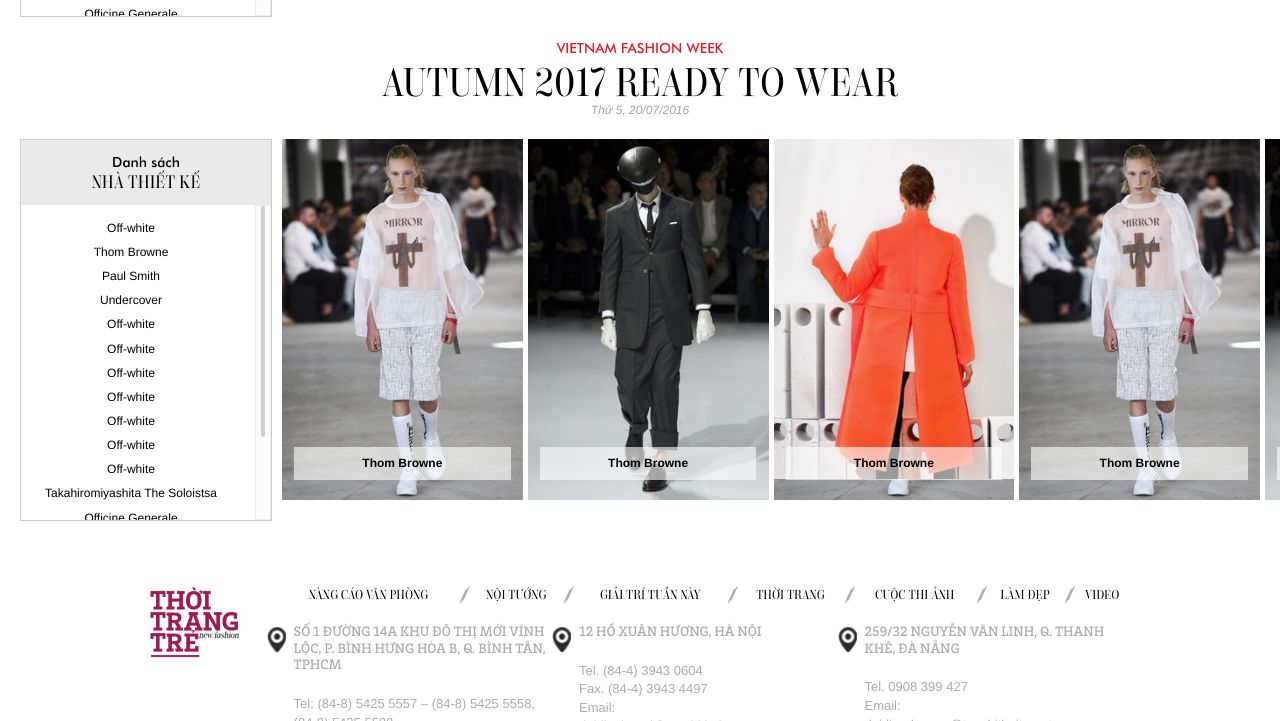
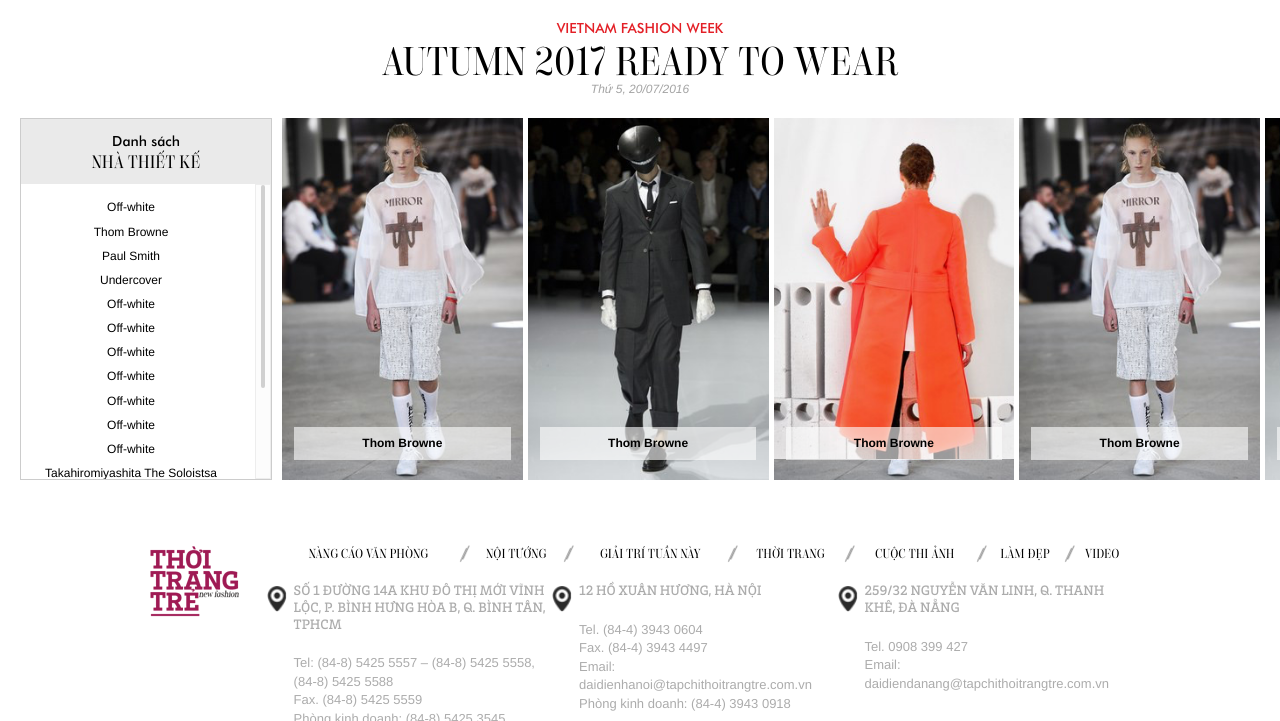
Before and after one commit to MekongCorp/thoitrangtre, a plain HTML site: page html/index.html in a window 1280 px wide. Shown: the part 1246-1967 px from the top of the page. Drawn offline with Linux system fonts and the light colour scheme; some packages are replaced by stand-ins of ours; a script that the page names is missing.

Commit message:
update html slider

```diff
--- a/html/index.html
+++ b/html/index.html
@@ -428,6 +428,7 @@
                         </div>
                     </div>
 
+                    <div class="box-list-designer">
                         <div class="list-designer">
                             <div class="title">
                                 <h3><span>Danh sách</span> <br> NHÀ THIẾT KẾ</h3>
@@ -489,6 +490,8 @@
 
                             </div>
                         </div>
+                    </div>
+
 
 
 
@@ -595,6 +598,8 @@
                             </ul>
                         </div>
                     </div>
+
+                    <div class="box-list-designer">
                         <div class="list-designer">
                             <div class="title">
                                 <h3><span>Danh sách</span> <br> NHÀ THIẾT KẾ</h3>
@@ -656,6 +661,9 @@
 
                             </div>
                         </div>
+                    </div>
+
+
                     <div class="wrapper-slider-designer">
                         <div class="slider-designer">
                             <div class="carousel-style carousel-style-4">
--- a/html/scss/_main.scss
+++ b/html/scss/_main.scss
@@ -921,13 +921,16 @@
   @include clearfix;
   padding: 0 0 0 20px;
   margin: 0 0 25px;
+  display: table;
+  table-layout: fixed;
   .wrapper-slider-designer
   {
     overflow: hidden;
     padding-left: 10px;
-    float: left;
+
     vertical-align: top;
     width: 80%;
+    display: table-cell;
     .slider-designer
     {
       width: 100%;
@@ -935,13 +938,28 @@
       height: 100%;
       position: relative;
     }
+    @include respond-to(medium-tablet)
+    {
+      width: 100%;
+    }
+  }
+
+  .box-list-designer
+  {
+    vertical-align: top;
+    border: 1px solid #cccccc;
+    width: 20%;
+    position: relative;
+    display: table-cell;
   }
   .list-designer
   {
-    float: left;
-    vertical-align: top;
-    border: 1px solid #cccccc;
-    width: 20%;
+
+    position: absolute;
+    width: 100%;
+    height: 100%;
+    top: 0;
+
     h3{
       margin: 0;
       text-align: center;
@@ -955,6 +973,10 @@
         font-family: 'Conv_futura_medium_bt-webfont';
         font-size: 14px;
       }
+    }
+    @include respond-to(medium-tablet)
+    {
+      display: none;
     }
   }
 
@@ -984,7 +1006,8 @@
 
 .content-list-designer
 {
-  height: 315px;
+
+  height: calc(100% - 65px);
   ul{
     list-style-type: none;
     padding: 15px 0;
```
Also changed, not shown: html/css/style.css, 1 other file. Lines whose indentation alone changed are shown as unchanged.
